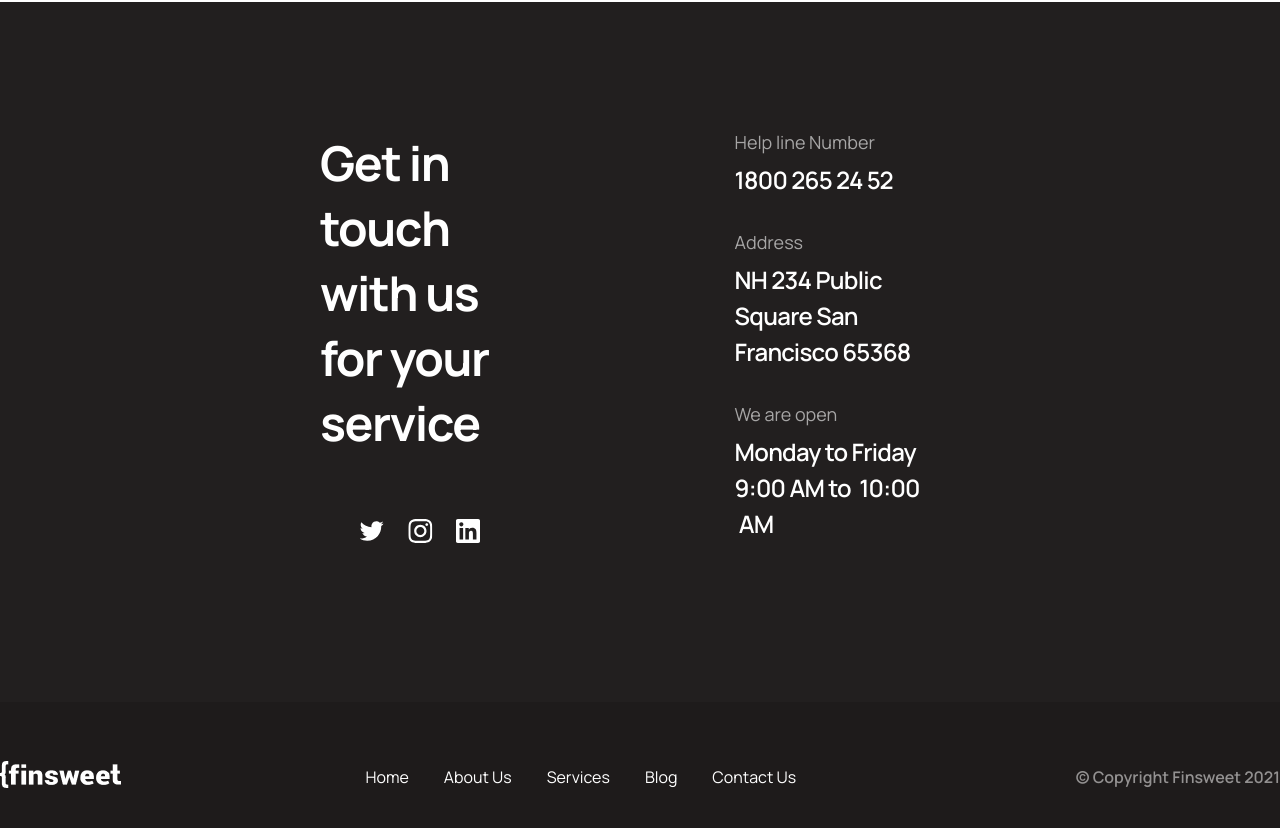
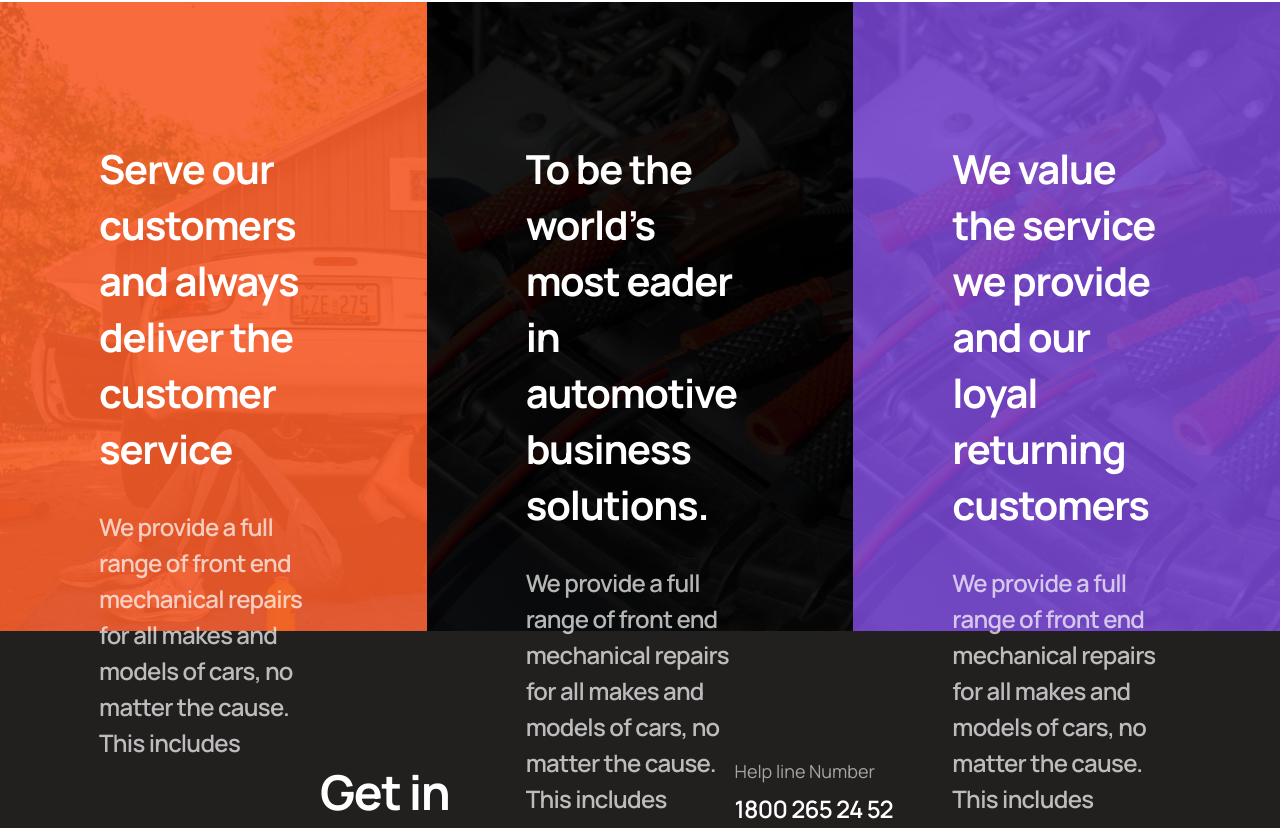
Before and after one commit to Yvijusp/UI_simulation, a React (Create React App) app in the folder react_project/: page /aboutus in a window 1280 px wide. Shown: the part 1807-2635 px from the top of the page. Built offline with nearby package versions, Linux system fonts and the light colour scheme; some icons are missing; the HTML template or start-up script is replaced by a standard one.

Commit message:
AboutPage finished OverlayCards section

```diff
--- a/react_project/src/components/Cards/Card.styled.ts
+++ b/react_project/src/components/Cards/Card.styled.ts
@@ -87,7 +87,7 @@ export const Overlay = styled.div`
       ? 'rgba(0, 0, 0, 0.9)'
       : 'transparent'};
 
-  padding: 142px 101px;
+  padding: 139px 99px;
   top: 0;
   z-index: 1;
   width: 100%;
--- a/react_project/src/components/Cards/OverlayCards.tsx
+++ b/react_project/src/components/Cards/OverlayCards.tsx
@@ -1,10 +1,10 @@
 import { Title02 } from '../../GlobalStyle';
 import { StyledOverlayCard, Overlay } from './Card.styled';
-import CarBack from '../../assets/images/carbackcard.png';
 
-interface OverlayCardProps {
+export interface OverlayCardProps {
   title: string;
   body: string;
+  image: string;
   color?: 'primary' | 'secondary' | 'dark';
 }
 
@@ -12,9 +12,9 @@ const defaultProps = {
   color: 'rgba(248, 91, 41, 0.9)',
 };
 
-const OverlayCard = ({ title, body, color }: OverlayCardProps) => {
+const OverlayCard = ({ image, title, body, color }: OverlayCardProps) => {
   return (
-    <StyledOverlayCard image={CarBack}>
+    <StyledOverlayCard image={image}>
       <Overlay color={color}>
         <h4>{title}</h4>
         <Title02>{body}</Title02>
--- a/react_project/src/pages/AboutUs.styled.ts
+++ b/react_project/src/pages/AboutUs.styled.ts
@@ -77,3 +77,7 @@ export const StepsRight = styled.div`
     width: 573px;
   }
 `;
+
+export const ColorsWrapper = styled.section`
+  display: flex;
+`;
--- a/react_project/src/pages/AboutUs.tsx
+++ b/react_project/src/pages/AboutUs.tsx
@@ -1,5 +1,6 @@
 import Template from '../components/templates/Template';
 import {
+  ColorsWrapper,
   Header,
   HeaderLeft,
   HeaderRight,
@@ -13,8 +14,9 @@ import Mechanic from '../assets/images/AboutUS/mechanic.png';
 import Button from '../components/Buttons/Button';
 import { Container, Title02 } from '../GlobalStyle';
 import CarFix from '../assets/images/AboutUS/carback.png';
-import { steps } from '../templateData';
+import { overlayCardContent, steps } from '../templateData';
 import Step from '../components/Step/Step';
+import OverlayCard from '../components/Cards/OverlayCards';
 
 const AboutUs = () => {
   return (
@@ -64,6 +66,17 @@ const AboutUs = () => {
           </Steps>
         </Container>
       </StepsWrapper>
+      <ColorsWrapper>
+        {overlayCardContent.map((value, index) => (
+          <OverlayCard
+            body={value.body}
+            title={value.title}
+            image={value.image}
+            color={value.color}
+            key={index}
+          />
+        ))}
+      </ColorsWrapper>
     </Template>
   );
 };
--- a/react_project/src/templateData.ts
+++ b/react_project/src/templateData.ts
@@ -14,6 +14,9 @@ import {
 
 import Jonathan from './assets/images/Avatars/Jonathan.png';
 import Smith from './assets/images/Avatars/Smith.png';
+import { OverlayCardProps } from './components/Cards/OverlayCards';
+import CarBack from './assets/images/carbackcard.png';
+import CarEngine from './assets/images/carbatterycard.png';
 
 export const features = [
   {
@@ -222,3 +225,24 @@ export const faqs = [
       'Vestibulum tempor arcu ante, non auctor sapien laoreet eu. Integer ornare tortor ac leo aliquet viverra. Ut eu justo luctus, placerat urna ut, dictum libero. Donec et mauris sollicitudin, aliquet mi vitae, consectetur neque. Donec mi dui, dictum in scelerisque sed, posuere nec nunc. Vivamus commodo, est vel finibus porttitor, nisl.',
   },
 ];
+
+export const overlayCardContent: OverlayCardProps[] = [
+  {
+    title: 'Serve our customers and always deliver the customer service',
+    image: CarBack,
+    body: 'We provide a full range of front end mechanical repairs for all makes and models of cars, no matter the cause. This includes',
+    color: 'primary',
+  },
+  {
+    title: 'To be the world’s most eader in automotive business solutions.',
+    image: CarEngine,
+    body: 'We provide a full range of front end mechanical repairs for all makes and models of cars, no matter the cause. This includes',
+    color: 'dark',
+  },
+  {
+    title: 'We value the service we provide and our loyal returning customers ',
+    image: CarEngine,
+    body: 'We provide a full range of front end mechanical repairs for all makes and models of cars, no matter the cause. This includes ',
+    color: 'secondary',
+  },
+];
```
